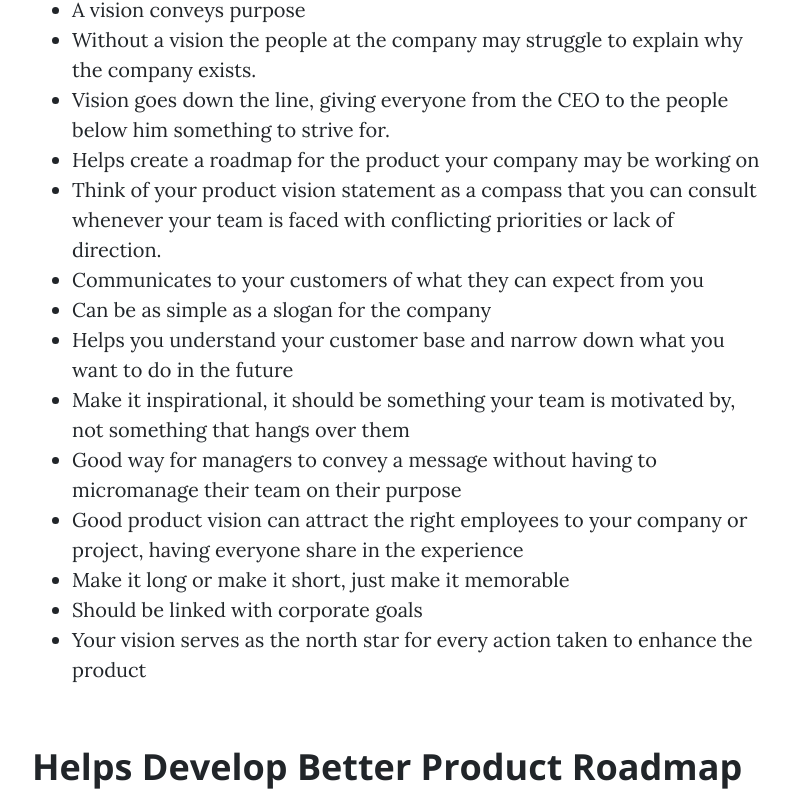
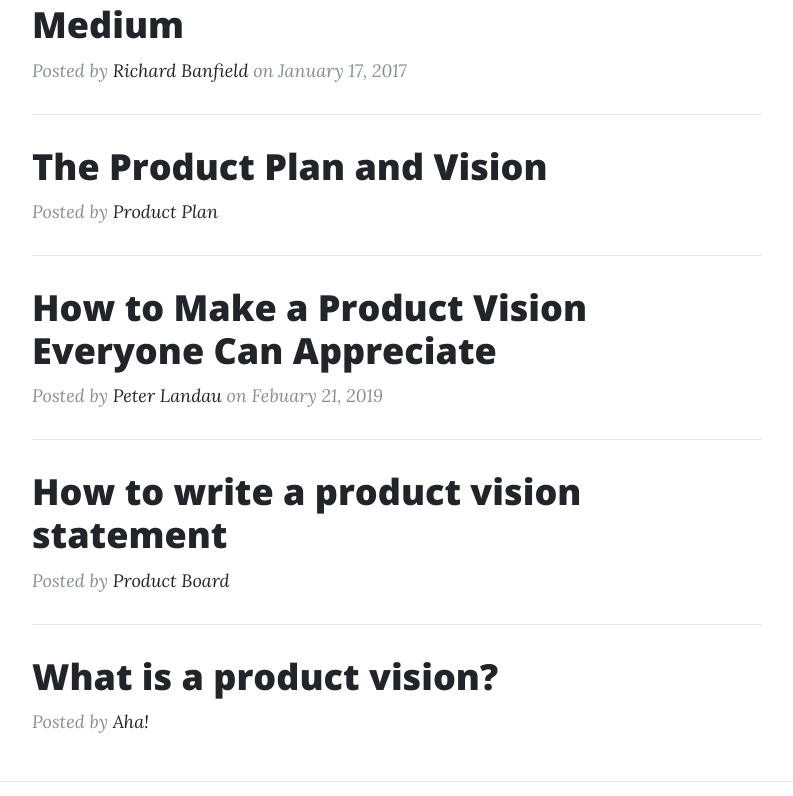
Before and after one commit to EIzvorean/Product-Vision, a website: page post.html in a window 1280 px wide. Shown: the part 705-1501 px from the top of the page, without its empty margins (243-1036 px from the left). Drawn offline with nearby package versions, Linux system fonts and the light colour scheme.

Commit message:
Update post.html

```diff
--- a/post.html
+++ b/post.html
@@ -50,73 +50,81 @@
     </nav>
 
     <!-- Page Header -->
-    <header class="masthead" style="background-image: url('img/190218_Blog_Feature_Product_Vision.jpg')">
+    <header class="masthead" style="background-image: url('img/technicalEye.png')">
         <div class="overlay"></div>
         <div class="container">
             <div class="row">
                 <div class="col-lg-8 col-md-10 mx-auto">
-                    <div class="post-heading">
-                        <h1>The References</h1>
-                        <h2 class="subheading">and other fun stuff</h2>
+                    <div class="site-heading">
+                        <h1>Importance of Product Vision</h1>
+                        <span class="subheading">Product Vision</span>
                     </div>
                 </div>
             </div>
         </div>
     </header>
 
-    <!-- Post Content -->
-    <article>
-        <div class="container">
-            <div class="row">
-                <div class="col-lg-8 col-md-10 mx-auto">
-                    <h2 class="section-heading">Product Vision</h2>
-                    <ul>
-                        <li>A vision conveys purpose</li>
-                        <li>Without a vision the people at the company may struggle to explain why the company exists.</li>
-                        <li>Vision goes down the line, giving everyone from the CEO to the people below him something to strive for. </li>
-                        <li>Helps create a roadmap for the product your company may be working on</li>
-                        <li>Think of your product vision statement as a compass that you can consult whenever your team is faced with conflicting priorities or lack of direction.</li>
-                        <li>Communicates to your customers of what they can expect from you</li>
-                        <li>Can be as simple as a slogan for the company</li>
-                        <li>Helps you understand your customer base and narrow down what you want to do in the future</li>
-                        <li>Make it inspirational, it should be something your team is motivated by, not something that hangs over them</li>
-                        <li>Good way for managers to convey a message without having to micromanage their team on their purpose</li>
-                        <li>Good product vision can attract the right employees to your company or project, having everyone share in the experience</li>
-                        <li>Make it long or make it short, just make it memorable</li>
-                        <li>Should be linked with corporate goals</li>
-                        <li>Your vision serves as the north star for every action taken to enhance the product</li>
-                    </ul>
-
-                    <h2 class="section-heading">Helps Develop Better Product Roadmap</h2>
-
-                    <p>Creating a product vision that your company can follow gives them a good roadmap for where the company and the products will go. A vision for a company is the company's north star that guides them to the products they will work on in the future. Creating a vision allows your team to take a top-down approach to your product’s development. In other words, you begin with a high-level vision statement, then translate that vision into a strategic guide and action plan—the product roadmap. Then, you can translate that roadmap’s strategic overview into a tactical development plan.</p>
-
-                    <h2 class="section-heading">Will help you align teams and stakeholders</h2>
-
-                    <p>A product vision statement can also add value by making it easier for your team to clearly articulate the high-level goal driving your product’s development. This can help align the various groups and departments across your company that will be working on your product. With a shared vision, everyone always has a true north to refer back to, which can help remind them of why they’re doing what they’re doing.</p>
-
-
-                    <h2 class="section-heading">Importance?</h2>
-
-                    <p>Most companies don’t have a vision. Subsequently most products don’t have a vision. Sure they have goals and some even have BHAG (Big Hairy Audacious Goals), but they don’t have a vision. This might seem surprising considering how much has been written about the importance of having a clear company or product vision. This means a lot of companies are just driving in the dark with nothing to guide them besides trying to make money and sell something to customers. This way may work for a while but does not compare to a company with an actual vision.</p>
-
-                    <h2 class="section-heading">What is product vision?</h2>
-
-                    <p>Product vision is something that guides a company, kind of like a slogan but it acts as something employees can strive for. This is also a good way of conveying a message to the customers about what your product might be in the future. It should be a little ambitious in nature but also actionable and realistic, something you can see yourself working towards. This helps everyone see the same goal in the end even if they are working on something different than you are. </p>
-
-                    <a href="#">
-                        <img class="img-fluid" src="img/product-vision-attributes.jpg" alt="Product Vision" title="Product Vision">
+    <!-- Main Content -->
+    <div class="container">
+        <div class="row">
+            <div class="col-lg-8 col-md-10 mx-auto">
+                <div class="post-preview">
+                    <a href="https://medium.com/@freshtilledsoil/the-importance-of-product-vision-to-product-leaders-c33ecc2b9b96"
+                       target="_blank">
+                        <h2 class="post-title">
+                            Medium
+                        </h2>
                     </a>
-                    <h2 class="section-heading">Examples</h2>
-
-                    <a href="#">
-                        <img class="img-fluid" src="img/NikeJustDoItLogo.png" alt="Nike" title="Nike">
+                    <p class="post-meta">Posted by
+                        <a href="#">Richard Banfield</a>
+                        on January 17, 2017</p>
+                </div>
+                <hr>
+                <div class="post-preview">
+                    <a href="https://www.productplan.com/glossary/product-vision/" target="_blank">
+                        <h2 class="post-title">
+                            The Product Plan and Vision
+                        </h2>
                     </a>
-                    <p>Just do it!</p>
+                    <p class="post-meta">Posted by
+                        <a href="#">Product Plan</a>
+                    </p>
+                </div>
+                <hr>
+                <div class="post-preview">
+                    <a href="https://www.projectmanager.com/blog/make-a-product-vision" target="_blank">
+                        <h2 class="post-title">
+                            How to Make a Product Vision Everyone Can Appreciate
+                        </h2>
+                    </a>
+                    <p class="post-meta">Posted by
+                        <a href="#">Peter Landau</a>
+                        on Febuary 21, 2019</p>
+                </div>
+                <hr>
+                <div class="post-preview">
+                    <a href="https://www.productboard.com/blog/write-product-vision/" target="_blank">
+                        <h2 class="post-title">
+                            How to write a product vision statement
+                        </h2>
+                    </a>
+                    <p class="post-meta">Posted by
+                        <a href="#">Product Board</a>
+                    </p>
+                </div>
+                <hr>
+                <div class="post-preview">
+                    <a href="https://www.projectmanager.com/blog/make-a-product-vision" target="_blank">
+                        <h2 class="post-title">
+                            What is a product vision?
+                        </h2>
+                    </a>
+                    <p class="post-meta">Posted by
+                        <a href="#">Aha!</a></p>
                 </div>
             </div>
         </div>
-    </article>
+    </div>
 
     <hr>
 
```
